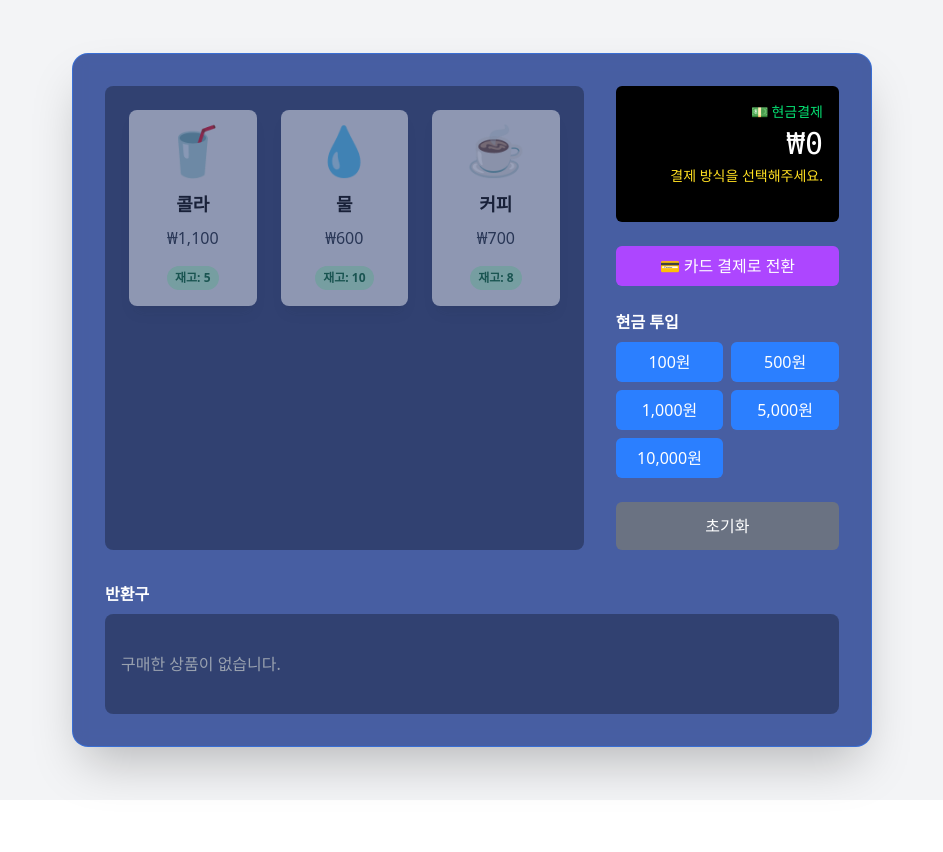
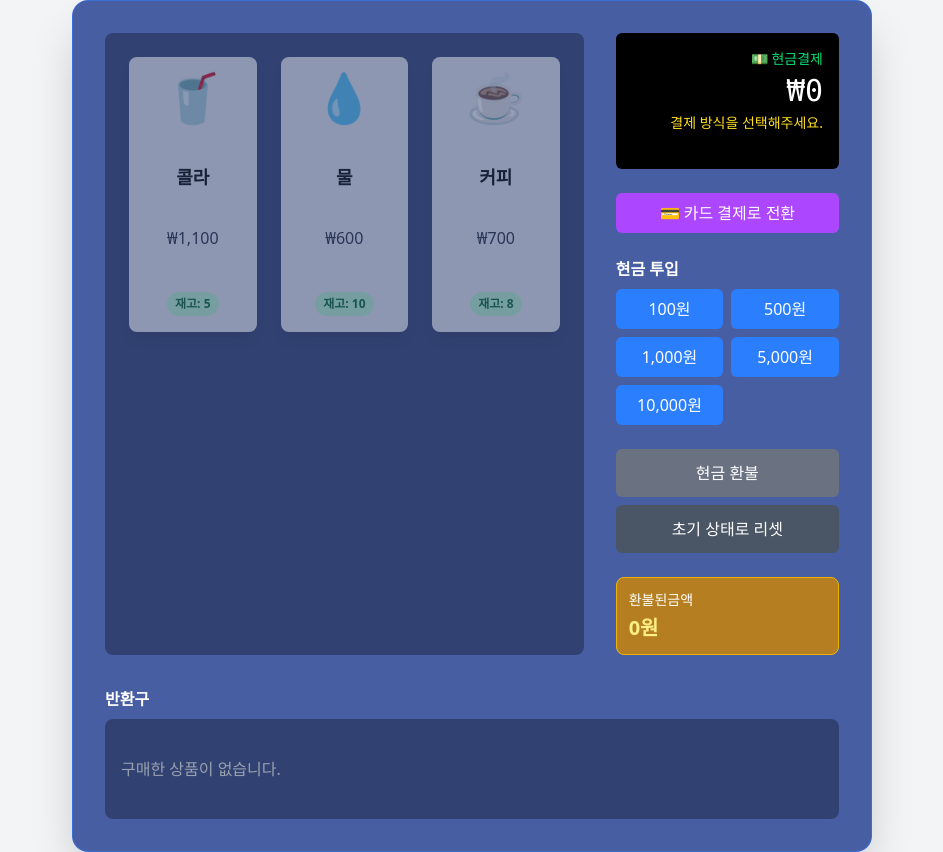
Before and after one commit to kurone-ab/sungje-vending-machine, a React (Vite) app: page / in a window 1280 px wide. Shown: the whole page, without its empty margins (168-1111 px from the left). Before the commit the page ends 800 px from the top, so only its background shows below. Built offline with nearby package versions, Linux system fonts and the light colour scheme.

Commit message:
Enhance: Add refunded amount tracking, separate reset functionality, and implement cash refund action in `VendingMachineContext` and `ControlPanel`

```diff
--- a/src/components/ControlPanel.tsx
+++ b/src/components/ControlPanel.tsx
@@ -4,7 +4,7 @@ import { useVendingMachine } from "../contexts/VendingMachineContext";
 const cashTypes = [100, 500, 1000, 5000, 10000];
 
 export const ControlPanel: React.FC = () => {
-  const { paymentMethod, insertedMoney, message, isProcessing, purchasedItems, togglePaymentMode, insertCash, reset } =
+  const { paymentMethod, insertedMoney, message, isProcessing, purchasedItems, refundedAmount, togglePaymentMode, insertCash, resetToInitialState, refundAllCash } =
     useVendingMachine();
   return (
     <div className="flex flex-col gap-6">
@@ -40,15 +40,29 @@ export const ControlPanel: React.FC = () => {
         </div>
       </div>
 
-      <div>
+      <div className="flex flex-col gap-2">
         <button
-          onClick={reset}
-          disabled={(paymentMethod === "cash" && insertedMoney === 0) || isProcessing}
+          onClick={refundAllCash}
+          disabled={paymentMethod !== "cash" || insertedMoney === 0 || isProcessing}
           className="cursor-pointer w-full bg-red-500 text-white p-3 rounded-md hover:bg-red-600 transition-colors disabled:bg-gray-500 disabled:cursor-not-allowed"
         >
-          초기화
+          현금 환불
+        </button>
+        <button
+          onClick={resetToInitialState}
+          disabled={isProcessing}
+          className="cursor-pointer w-full bg-gray-600 text-white p-3 rounded-md hover:bg-gray-700 transition-colors disabled:bg-gray-500 disabled:cursor-not-allowed"
+        >
+          초기 상태로 리셋
         </button>
       </div>
+
+        <div className="bg-yellow-600/80 rounded-lg p-3 border border-yellow-500">
+            <div className="text-white text-sm font-medium mb-1">환불된금액</div>
+            <div className="text-yellow-200 text-xl font-bold">
+                {refundedAmount.toLocaleString()}원
+            </div>
+        </div>
     </div>
   );
 };
--- a/src/contexts/VendingMachineContext.tsx
+++ b/src/contexts/VendingMachineContext.tsx
@@ -19,13 +19,16 @@ interface VendingMachineState {
   message: string;
   paymentMethod: PaymentMethod;
   isProcessing: boolean;
+  refundedAmount: number;
 }
 
 interface VendingMachineActions {
   insertCash: (amount: number) => void;
   selectDrink: (drink: Drink) => Promise<void>;
   togglePaymentMode: () => void;
-  reset: () => void;
+  clearRefundedAmount: () => void;
+  resetToInitialState: () => void;
+  refundAllCash: () => void;
 }
 
 interface VendingMachineContextType extends VendingMachineState, VendingMachineActions {}
@@ -49,6 +52,7 @@ export const VendingMachineProvider: React.FC<VendingMachineProviderProps> = ({
   const [message, setMessage] = useState("결제 방식을 선택해주세요.");
   const [paymentMethod, setPaymentMethod] = useState<PaymentMethod>("cash");
   const [isProcessing, setIsProcessing] = useState(false);
+  const [refundedAmount, setRefundedAmount] = useState(0);
   const [messageTimeoutId, setMessageTimeoutId] = useState<number | null>(null);
 
   const cashStrategy = useMemo(() => new CashPaymentStrategy(), []);
@@ -83,18 +87,12 @@ export const VendingMachineProvider: React.FC<VendingMachineProviderProps> = ({
       const canBuyMore = drinks.some((drink) => drink.stock > 0 && insertedMoney >= drink.price);
       if (!canBuyMore) {
         showTemporaryMessage(`구매 가능한 상품이 없어 ${insertedMoney.toLocaleString()}원을 반환합니다.`, 4000);
+        setRefundedAmount((prev) => prev + insertedMoney);
         setInsertedMoney(0);
       }
     }
     // eslint-disable-next-line react-hooks/exhaustive-deps
   }, [purchasedItems.length, drinks, insertedMoney]);
-
-  useEffect(() => {
-    if (purchasedItems.length > 0 && insertedMoney === 0) {
-      showTemporaryMessage("이용해주셔서 감사합니다.").then(reset);
-    }
-    // eslint-disable-next-line react-hooks/exhaustive-deps
-  }, [purchasedItems.length, insertedMoney]);
 
   const insertCash = (amount: number) => {
     if (paymentMethod !== "cash" || purchasedItems.length > 0) return;
@@ -130,6 +128,7 @@ export const VendingMachineProvider: React.FC<VendingMachineProviderProps> = ({
           showTemporaryMessage("상품 제공에 실패했습니다. 결제를 취소합니다.");
           if (paymentMethod === "cash") {
             showTemporaryMessage(`오류 발생! ${drink.price.toLocaleString()}원을 환불합니다.`);
+            setRefundedAmount((prev) => prev + drink.price);
             setInsertedMoney((prev) => prev + drink.price);
           }
         }
@@ -153,15 +152,30 @@ export const VendingMachineProvider: React.FC<VendingMachineProviderProps> = ({
     showTemporaryMessage(paymentMethod === "card" ? "현금 결제로 전환되었습니다." : "카드 결제로 전환되었습니다.");
   };
 
-  const reset = () => {
-    if (paymentMethod === "cash" && insertedMoney > 0) {
-      showTemporaryMessage(`${insertedMoney.toLocaleString()}원이 반환됩니다.`);
-    }
+  const clearRefundedAmount = () => {
+    setRefundedAmount(0);
+  };
+
+  const resetToInitialState = () => {
     setDrinks(initialDrinks);
     setInsertedMoney(0);
     setPurchasedItems([]);
+    setMessage("결제 방식을 선택해주세요.");
     setPaymentMethod("cash");
     setIsProcessing(false);
+    setRefundedAmount(0);
+    if (messageTimeoutId !== null) {
+      clearTimeout(messageTimeoutId);
+      setMessageTimeoutId(null);
+    }
+  };
+
+  const refundAllCash = () => {
+    if (paymentMethod === "cash" && insertedMoney > 0) {
+      showTemporaryMessage(`${insertedMoney.toLocaleString()}원이 반환됩니다.`);
+      setRefundedAmount((prev) => prev + insertedMoney);
+      setInsertedMoney(0);
+    }
   };
 
   const value: VendingMachineContextType = {
@@ -171,10 +185,13 @@ export const VendingMachineProvider: React.FC<VendingMachineProviderProps> = ({
     message,
     paymentMethod,
     isProcessing,
+    refundedAmount,
     insertCash,
     selectDrink,
     togglePaymentMode,
-    reset,
+    clearRefundedAmount,
+    resetToInitialState,
+    refundAllCash,
   };
 
   return <VendingMachineContext.Provider value={value}>{children}</VendingMachineContext.Provider>;
```
